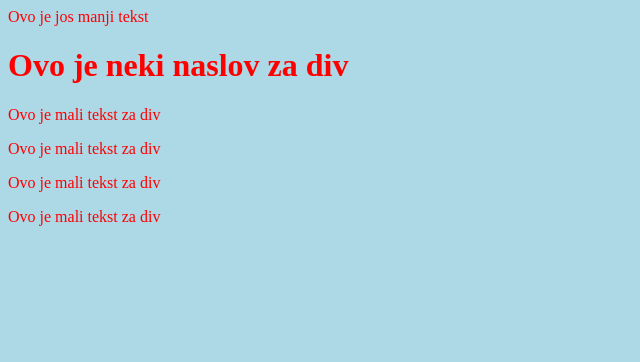
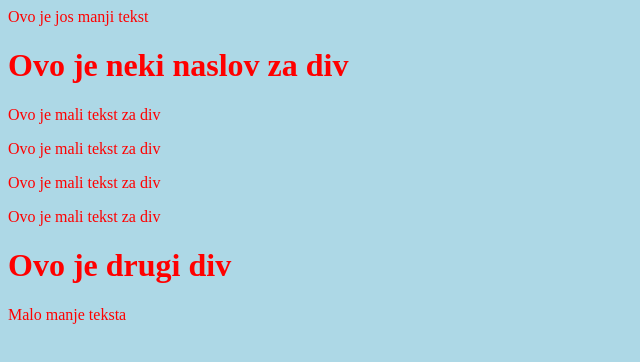
Before and after one commit to hamzahusic/gitVjezba, a plain HTML site: page index.html in a window 1280 px wide. Shown: the whole page, without its empty margins (0-640 px from the left). Drawn offline with Linux system fonts and the light colour scheme.

Commit message:
Updatane promjene sa svime

```diff
--- a/index.html
+++ b/index.html
@@ -14,5 +14,9 @@
             <p>Ovo je mali tekst za div</p>
             <p>Ovo je mali tekst za div</p>
         </div>
+         <div>
+            <h1>Ovo je drugi div</h1>
+            <p>Malo manje teksta</p>
+         </div>
     </body>
 </html>
```
